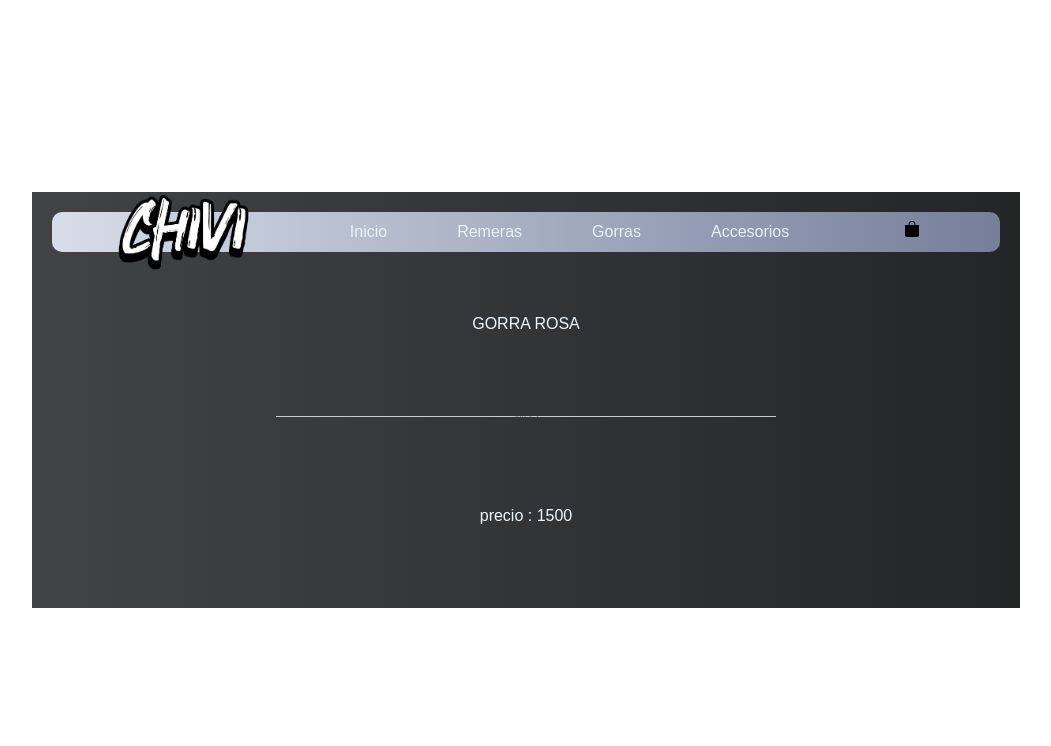
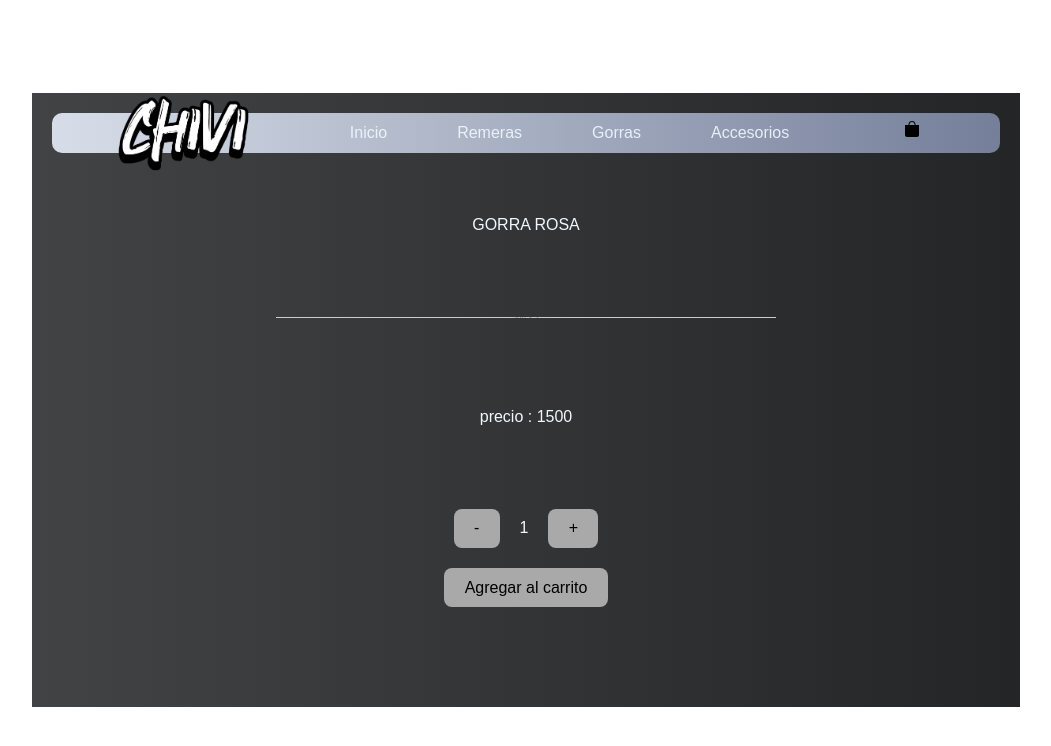
Before and after one commit to Chivi1/React, a React (Vite) app: page /detail/1 in a window 1280 px wide. Shown: the top 746 px of the page, without its empty margins (114-1165 px from the left). Built offline with nearby package versions, Linux system fonts and the light colour scheme.

Commit message:
avances carrito

```diff
--- a/src/App.jsx
+++ b/src/App.jsx
@@ -4,11 +4,13 @@ import Cart from './pages/Cart/Cart';
 import ItemDetailContainer from './pages/ItemDetail/ItemDetailContainer';
 import './App.css'
 import { BrowserRouter, Route, Routes } from 'react-router-dom'
+import CartContextProvider from './context/CartContext';
 
 function App() {
   return (
   <div className='App'>
     <BrowserRouter>
+    <CartContextProvider>
       <Navbar/>
         <Routes>
           <Route path='/' element= {<ItemListContainer/>}/>
@@ -16,6 +18,7 @@ function App() {
           <Route path='/detail/:id' element= {<ItemDetailContainer/>}/>
           <Route path='/cart' element= {<Cart/>}/>
         </Routes>
+    </CartContextProvider>
     </BrowserRouter>
   </div>
   )
--- /dev/null
+++ b/src/components/Contador/ItemCount.jsx
@@ -0,0 +1,27 @@
+import { useState } from "react"
+import '../../pages/ItemDetail/itemDetail.css'
+
+const ItemCount = ({initial=1, onAdd}) => {
+    const [count, setCount] = useState(initial);
+    const restar = () => {
+        setCount (count - 1);
+    }
+    const sumar = () => {
+        setCount  (count + 1);
+    }
+    const addCantidad = () => {
+        onAdd(count)
+    }
+
+return (
+    <div className='contador'>
+        <button disabled = {count <= 1} onClick={restar}>-</button>
+        <span>{count}</span>
+        <button onClick={sumar}>+</button>
+            <div>
+                <button onClick={addCantidad}>Agregar al carrito</button>
+            </div>
+    </div>
+)}
+
+export default ItemCount
--- a/src/context/CartContext.jsx
+++ b/src/context/CartContext.jsx
@@ -1,3 +1,20 @@
+import { useState } from "react";
 import { createContext } from "react";
 //nuevo contexto para cart
-export const ContextCart = createContext([])
+export const CartContext = createContext([]);
+
+const CartContextProvider = ({children}) =>{
+    const [cartList, setCartList] = useState([]);
+    const addToCart = (newItem) => {
+        setCartList(newItem);
+    }
+    return (
+        <CartContext.Provider value={{
+            addToCart
+        }}>
+            {children}
+        </CartContext.Provider>
+    )
+
+}
+export default CartContextProvider
--- a/src/pages/Cart/Cart.jsx
+++ b/src/pages/Cart/Cart.jsx
@@ -1,7 +1,21 @@
+import { CartContext } from "../../context/CartContext"
+
 const Cart = () => {
+  const { cartList, borrarCarrito } = CartContext()
+
   return (
-    <div>Cart</div>
-  )
-}
+      <div>
+        <h1>Carrito</h1>
+        <ul>
+          {cartList.map((product) =>  <li key={product.id}>
+                                        <img src={product.foto} className="" />
+                                        Nombre: {product.name} - Precio {product.price} - cantidad: {product.cantidad}
+                                      </li>
+          )}
+        </ul>
+        <button onClick={borrarCarrito}>Vaciar carrito</button>
+      </div>
+    )
+  }
 
 export default Cart
--- a/src/pages/ItemDetail/ItemDetailContainer.jsx
+++ b/src/pages/ItemDetail/ItemDetailContainer.jsx
@@ -1,39 +1,61 @@
-import { useEffect, useState} from "react";
-import { useParams } from "react-router-dom"
+import { useEffect, useState, useContext } from "react";
+import { useParams, Link  } from "react-router-dom"
+import { CartContext } from "../../context/CartContext";
+import ItemCount from "../../components/Contador/ItemCount";
+
 import { gFetch } from '../../utils/gFetch'
 
 const ItemDetailContainer = () => {
   const [product, setProduct] = useState([])
   const [loading, setLoading] = useState(true)
-  const {id} = useParams();
-  console.log(product);
-  useEffect (()=>{
+  const { id } = useParams();
+  const [isCounter, setIsCounter] = useState(true)
+
+  const { cartList, addToCart } = useContext(CartContext)
+  const onAdd = (cantidad) => {
+    addToCart({ ...product,  cantidad })
+    setIsCounter(false)
+  }
+  useEffect(() => {
     gFetch()
-        .then(resp =>  setProduct(resp.find(prod => prod.id === id)))
+      .then(resp => setProduct(resp.find(prod => prod.id === id)))
       .catch(err => console.log(err))
-        .finally(()=>setLoading(false))
+      .finally(() => setLoading(false))
   }
-    , [id])
-    console.log(product);
+    , [id]);
   return (
     loading
       ?
       <h2>Cargando...</h2>
       :
       <div>
-
-                                            <div key={product.id} className='card w-50 mt-2'>
-                                                <div className='card-header'>
+        <div key={product.id} className=''>
+          <div className=''>
             {product.name}
           </div>
-                                                <div className='card-body'>
+          <div className=''>
             <center>
-                                                        <img src={product.foto} className="w-50" />
+              <img src={product.foto} className="" />
             </center>
           </div>
-                                                <div className='card-footer'>
+          <div className=''>
             precio : {product.price}
           </div>
+        </div>
+        <div>
+          {isCounter
+          ?
+            <ItemCount
+              stock={10}
+              initial={1}
+              onAdd={onAdd}
+            />
+            :
+            <div className="container mt-5">
+              <Link to='/cart' className="btn btn-success">Terminar mi compra</Link>
+              <Link to='/' className="btn btn-success">Seguir Comprando </Link>
+            </div>
+          }
         </div>
       </div>
   )
--- /dev/null
+++ b/src/pages/ItemDetail/itemDetail.css
@@ -0,0 +1,4 @@
+.contador button {
+    background-color: darkgrey;
+    color: black;
+}
```
Lines whose indentation alone changed are shown as unchanged.
